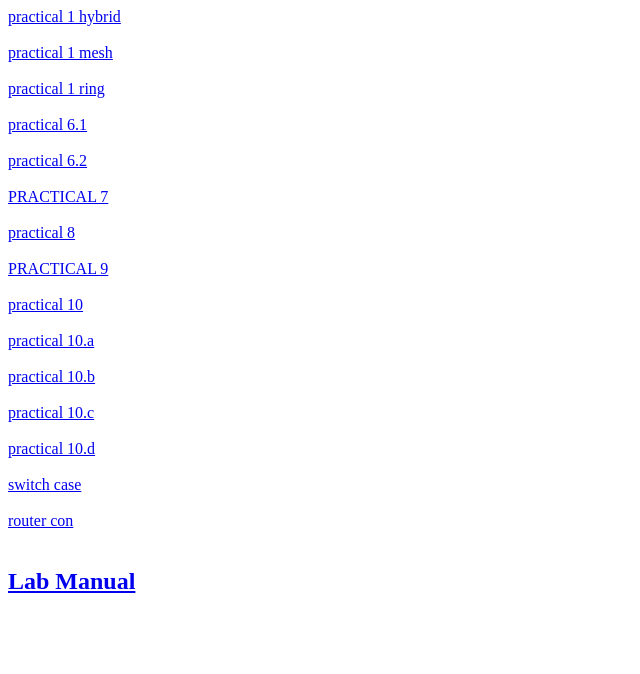
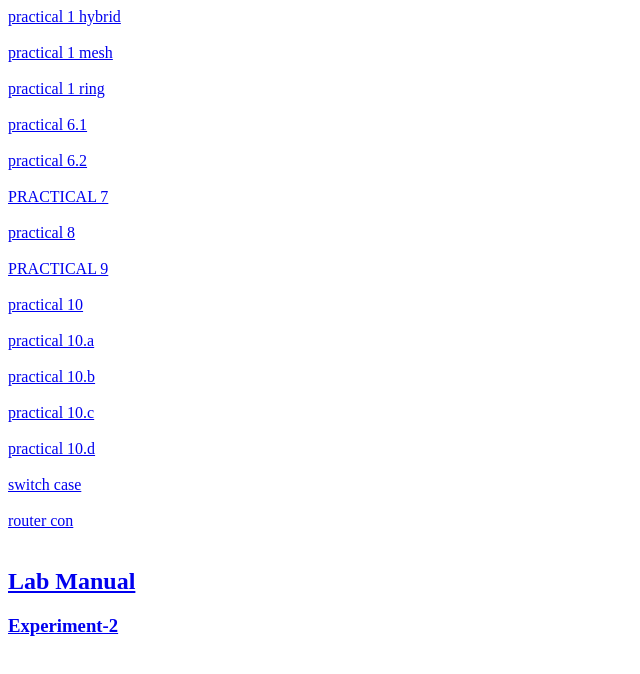
Before and after one commit to prathamrathore115/ciscoPackets, a plain HTML site: page index.html in a window 1280 px wide. Shown: the whole page, without its empty margins (0-640 px from the left). Drawn offline with Linux system fonts and the light colour scheme.

Commit message:
add exp 2

```diff
--- a/index.html
+++ b/index.html
@@ -23,5 +23,6 @@
     <a href="router con.pkt">router con</a><br><br>
 
     <a href="CN pratham.pdf"><h2>Lab Manual</h2></a>
+    <a href="Experiment-2.pdf"><h3>Experiment-2</h3></a>
 </body>
 </html>
```
Also changed, not shown: 1 other file.
